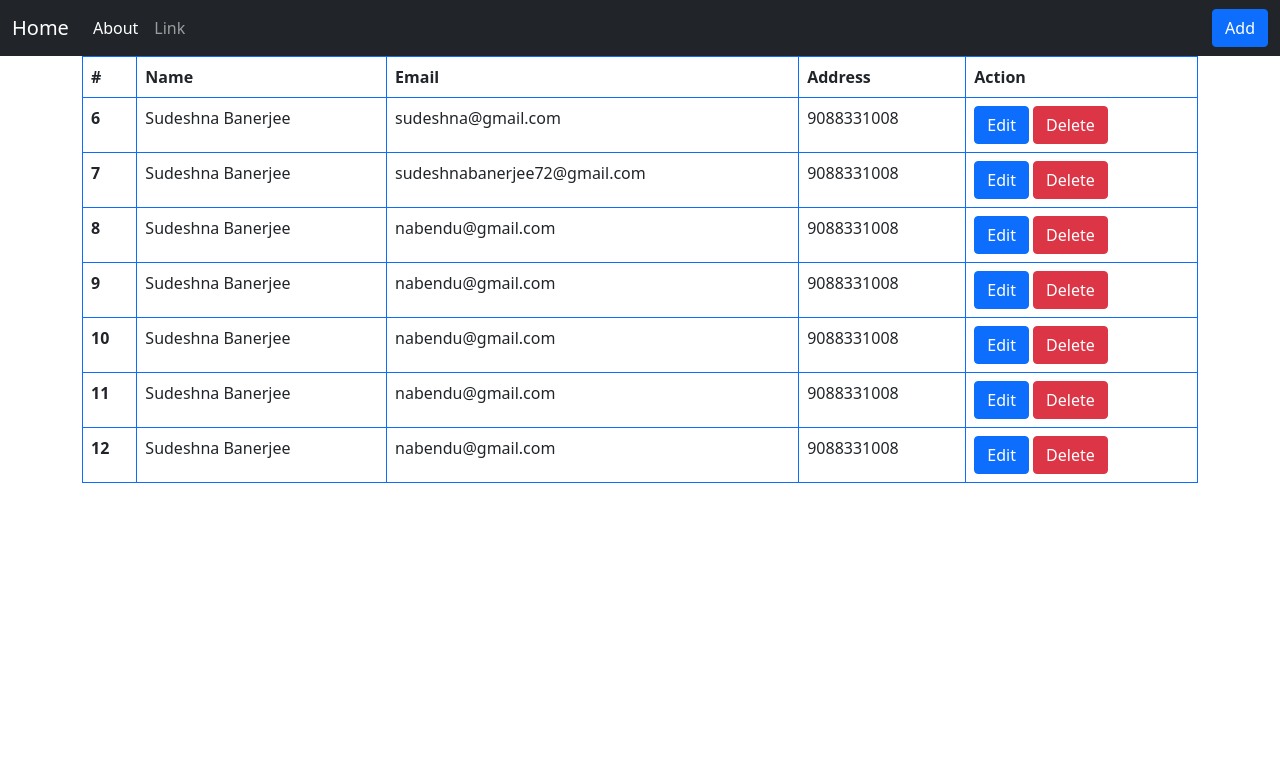
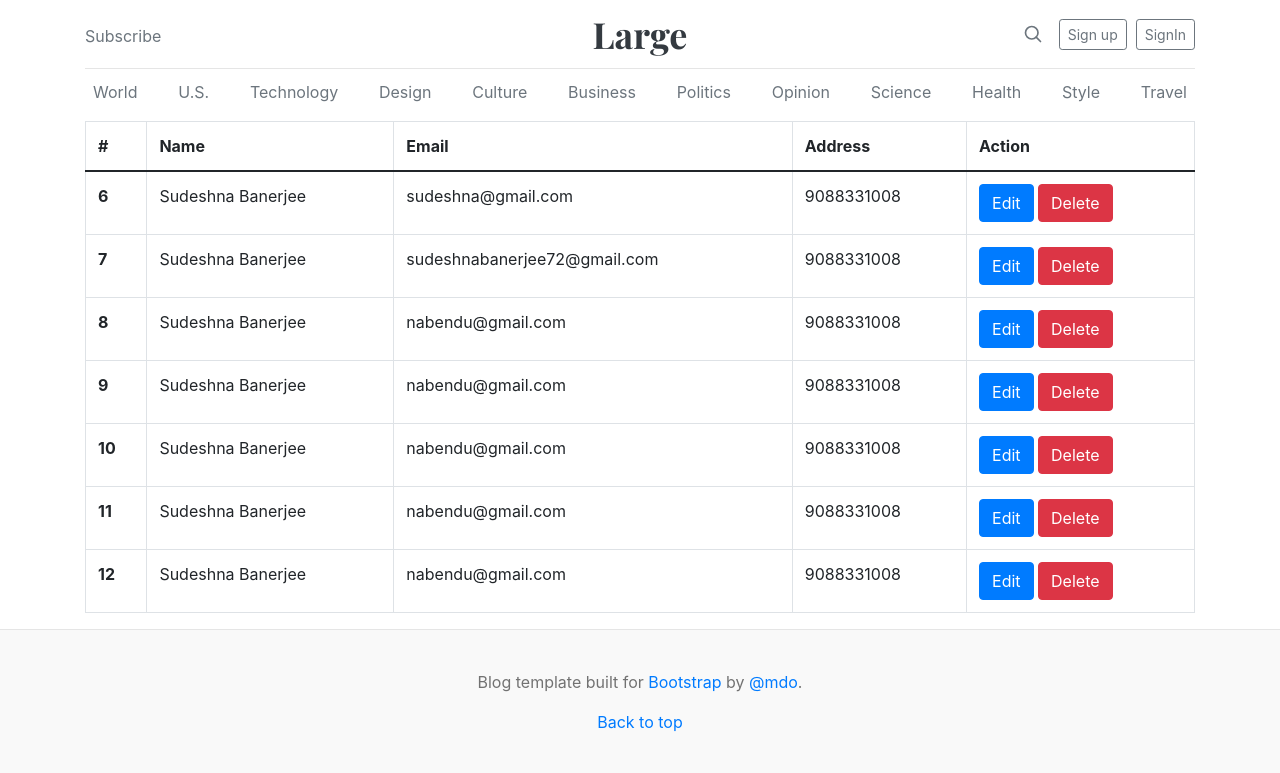
Before and after one commit to sudhunabendu/Django-Crud-Application, a Django app: page / in a window 1280 px wide. Shown: the top 773 px of the page. Run offline with Django 3.2, Linux system fonts and the light colour scheme; data comes from the database, SQL or seed files in the repository; both versions use the stored data as it was after the commit; some libraries are stand-ins or nearby versions.

Commit message:
login, logout and register authentication complete

```diff
--- a/Home/admin.py
+++ b/Home/admin.py
@@ -1,6 +1,8 @@
 from django.contrib import admin
-# from .models import Page
-# # Register your models here.
+from .models import *
+# # # Register your models here.
+
+admin.site.register(User)
 
 # @admin.register(Page)
 # class PageAdmin(admin.ModelAdmin):
--- a/Home/models.py
+++ b/Home/models.py
@@ -6,6 +6,12 @@
     name=models.CharField(max_length=100)
     email=models.CharField(max_length=100)
     address=models.TextField()
+
+
+class User(models.Model):
+    username = models.CharField('username', max_length=100)
+    email = models.CharField('email', max_length=100)
+    password = models.CharField('password', max_length=100)
 
 # class User(models.Model):
 #     user_name = models.CharField(max_length=70)
--- a/Home/urls.py
+++ b/Home/urls.py
@@ -8,7 +8,12 @@
     path('about', views.about , name='about'),
     path('update/<int:id>', views.update , name='update'),
     path('delete/<int:id>', views.delete , name='delete'),
-    path('one', views.addshow, name='addshow'),
+
+    path('login',views.login, name='login'),
+    path('logout',views.logout, name='logout'),
+    path('signup',views.signup, name='signup'),
+    path('profile',views.profile, name='profile'),
+    # path('one', views.addshow, name='addshow'),
     # path('account/register/',views.register, name='register')
 
 ]
--- a/Home/views.py
+++ b/Home/views.py
@@ -1,6 +1,8 @@
+from django.http.response import HttpResponse
 from django.shortcuts import render,redirect
-from .models import Crud,Page
+from .models import Crud,User
 from django.contrib import messages
+from django.contrib.sessions.models import Session
 
 # Create your views here.
 def home(request):
@@ -38,11 +40,52 @@
     Crud.objects.filter(id=id).delete()
     return redirect('/')
 
-def addshow(request):
+def profile(request):
+   if request.session.has_key('is_logged'):
+     return render(request,'profile.html')
+   else:
+     return redirect('login')
+
+def login(request):
+    if request.session.has_key('is_logged'):
+        return redirect('profile')
+    if request.method == 'POST':
+        username = request.POST['username']
+        password = request.POST['password']
+        # SELECT * from user where username = username and password = password
+        count = User.objects.filter(username=username,password=password).count()
+        if count >0:
+            # return HttpResponse("you are authenticated successfully.........")
+            request.session['is_logged'] = True
+            return redirect('profile')
+        else:
+            # return HttpResponse("invalid credential")
+            messages.error(request,'Email Address Or Password Are Invalid')
+            return redirect('login')
+
+    return render(request,'login.html')
+
+def signup(request):
+    if request.session.has_key('is_logged'):
+        return redirect('profile')
     if request.method =='POST':
-        Page_name=request.POST['Page_name']
-        Page_cat=request.POST['Page_cat']
-        page_publish_date=request.POST['page_publish_date']
-        Page.objects.create(Page_name=Page_name,Page_cat=Page_cat,page_publish_date=page_publish_date)
-        messages.success(request,'Data Has Been Added into database')
-    return render(request,'onetoone.html')
+        username=request.POST['username']
+        email=request.POST['email']
+        password=request.POST['password']
+        data = User(username=username,email=email,password=password)
+        data.save()
+        messages.success(request,'Registration Successfull')
+    return render(request,'signup.html')
+
+
+def logout(request):
+    del request.session['is_logged']
+    return redirect('login')
+# def addshow(request):
+#     if request.method =='POST':
+#         Page_name=request.POST['Page_name']
+#         Page_cat=request.POST['Page_cat']
+#         page_publish_date=request.POST['page_publish_date']
+#         Page.objects.create(Page_name=Page_name,Page_cat=Page_cat,page_publish_date=page_publish_date)
+#         messages.success(request,'Data Has Been Added into database')
+#     return render(request,'onetoone.html')
--- /dev/null
+++ b/static/blog.css
@@ -0,0 +1,103 @@
+/* stylelint-disable selector-list-comma-newline-after */
+
+.blog-header {
+  line-height: 1;
+  border-bottom: 1px solid #e5e5e5;
+}
+
+.blog-header-logo {
+  font-family: "Playfair Display", Georgia, "Times New Roman", serif/*rtl:Amiri, Georgia, "Times New Roman", serif*/;
+  font-size: 2.25rem;
+}
+
+.blog-header-logo:hover {
+  text-decoration: none;
+}
+
+h1, h2, h3, h4, h5, h6 {
+  font-family: "Playfair Display", Georgia, "Times New Roman", serif/*rtl:Amiri, Georgia, "Times New Roman", serif*/;
+}
+
+.display-4 {
+  font-size: 2.5rem;
+}
+@media (min-width: 768px) {
+  .display-4 {
+    font-size: 3rem;
+  }
+}
+
+.nav-scroller {
+  position: relative;
+  z-index: 2;
+  height: 2.75rem;
+  overflow-y: hidden;
+}
+
+.nav-scroller .nav {
+  display: flex;
+  flex-wrap: nowrap;
+  padding-bottom: 1rem;
+  margin-top: -1px;
+  overflow-x: auto;
+  text-align: center;
+  white-space: nowrap;
+  -webkit-overflow-scrolling: touch;
+}
+
+.nav-scroller .nav-link {
+  padding-top: .75rem;
+  padding-bottom: .75rem;
+  font-size: .875rem;
+}
+
+.card-img-right {
+  height: 100%;
+  border-radius: 0 3px 3px 0;
+}
+
+.flex-auto {
+  flex: 0 0 auto;
+}
+
+.h-250 { height: 250px; }
+@media (min-width: 768px) {
+  .h-md-250 { height: 250px; }
+}
+
+/* Pagination */
+.blog-pagination {
+  margin-bottom: 4rem;
+}
+.blog-pagination > .btn {
+  border-radius: 2rem;
+}
+
+/*
+ * Blog posts
+ */
+.blog-post {
+  margin-bottom: 4rem;
+}
+.blog-post-title {
+  margin-bottom: .25rem;
+  font-size: 2.5rem;
+}
+.blog-post-meta {
+  margin-bottom: 1.25rem;
+  color: #727272;
+}
+
+/*
+ * Footer
+ */
+.blog-footer {
+  padding: 2.5rem 0;
+  color: #727272;
+  text-align: center;
+  background-color: #f9f9f9;
+  border-top: .05rem solid #e5e5e5;
+}
+.blog-footer p:last-child {
+  margin-bottom: 0;
+}
--- a/templates/base.html
+++ b/templates/base.html
@@ -7,16 +7,39 @@
 
     <!-- Bootstrap CSS -->
     <link href="https://cdn.jsdelivr.net/npm/bootstrap@5.0.2/dist/css/bootstrap.min.css" rel="stylesheet" integrity="sha384-EVSTQN3/azprG1Anm3QDgpJLIm9Nao0Yz1ztcQTwFspd3yD65VohhpuuCOmLASjC" crossorigin="anonymous">
+    <link href="../assets/dist/css/bootstrap.min.css" rel="stylesheet">
+    <title>Crud Application Using Django</title>
+    <style>
+      .bd-placeholder-img {
+        font-size: 1.125rem;
+        text-anchor: middle;
+        -webkit-user-select: none;
+        -moz-user-select: none;
+        user-select: none;
+      }
 
-    <title>Crud Application Using Django</title>
+      @media (min-width: 768px) {
+        .bd-placeholder-img-lg {
+          font-size: 3.5rem;
+        }
+      }
+    </style>
+
+    <link href="https://fonts.googleapis.com/css?family=Playfair&#43;Display:700,900&amp;display=swap" rel="stylesheet">
+    <!-- Custom styles for this template -->
+    <link href="blog.css" rel="stylesheet">
   </head>
   <body>
-      {% include 'header.html' %}
-
+  {% include 'header.html' %}
    {% block container %}
 
+
+
    {% endblock  %}
-    <script src="https://cdn.jsdelivr.net/npm/bootstrap@5.0.2/dist/js/bootstrap.bundle.min.js" integrity="sha384-MrcW6ZMFYlzcLA8Nl+NtUVF0sA7MsXsP1UyJoMp4YLEuNSfAP+JcXn/tWtIaxVXM" crossorigin="anonymous"></script>
+
+   {% include 'footer.html' %}
+
+  <script src="https://cdn.jsdelivr.net/npm/bootstrap@5.0.2/dist/js/bootstrap.bundle.min.js" integrity="sha384-MrcW6ZMFYlzcLA8Nl+NtUVF0sA7MsXsP1UyJoMp4YLEuNSfAP+JcXn/tWtIaxVXM" crossorigin="anonymous"></script>
 
 
   </body>
--- /dev/null
+++ b/templates/footer.html
@@ -0,0 +1,6 @@
+<footer class="blog-footer">
+    <p>Blog template built for <a href="https://getbootstrap.com/">Bootstrap</a> by <a href="https://twitter.com/mdo">@mdo</a>.</p>
+    <p>
+      <a href="#">Back to top</a>
+    </p>
+  </footer>
--- a/templates/header.html
+++ b/templates/header.html
@@ -1,19 +1,37 @@
-<nav class="navbar navbar-expand-lg navbar-dark bg-dark">
-    <div class="container-fluid">
-      <a class="navbar-brand" href="/">Home</a>
-      <button class="navbar-toggler" type="button" data-bs-toggle="collapse" data-bs-target="#navbarSupportedContent" aria-controls="navbarSupportedContent" aria-expanded="false" aria-label="Toggle navigation">
-        <span class="navbar-toggler-icon"></span>
-      </button>
-      <div class="collapse navbar-collapse" id="navbarSupportedContent">
-        <ul class="navbar-nav me-auto mb-2 mb-lg-0">
-          <li class="nav-item">
-            <a class="nav-link active" aria-current="page" href="/about">About</a>
-          </li>
-          <li class="nav-item">
-            <a class="nav-link" href="#">Link</a>
-          </li>
-        </ul>
-        <a href="/add" class="btn btn-primary" >Add</a>
+<div class="container">
+  <header class="blog-header py-3">
+    <div class="row flex-nowrap justify-content-between align-items-center">
+      <div class="col-4 pt-1">
+        <a class="link-secondary" href="#">Subscribe</a>
+      </div>
+      <div class="col-4 text-center">
+        <a class="blog-header-logo text-dark" href="#">Large</a>
+      </div>
+      <div class="col-4 d-flex justify-content-end align-items-center">
+        <a class="link-secondary" href="#" aria-label="Search">
+          <svg xmlns="http://www.w3.org/2000/svg" width="20" height="20" fill="none" stroke="currentColor" stroke-linecap="round" stroke-linejoin="round" stroke-width="2" class="mx-3" role="img" viewBox="0 0 24 24"><title>Search</title><circle cx="10.5" cy="10.5" r="7.5"/><path d="M21 21l-5.2-5.2"/></svg>
+        </a>
+        <a class="btn btn-sm btn-outline-secondary" href="{% url 'signup' %}">Sign up</a>
+        &nbsp;&nbsp;
+        <a class="btn btn-sm btn-outline-secondary" href="{% url 'login' %}">SignIn</a>
       </div>
     </div>
-  </nav>
+  </header>
+
+  <div class="nav-scroller py-1 mb-2">
+    <nav class="nav d-flex justify-content-between">
+      <a class="p-2 link-secondary" href="#">World</a>
+      <a class="p-2 link-secondary" href="#">U.S.</a>
+      <a class="p-2 link-secondary" href="#">Technology</a>
+      <a class="p-2 link-secondary" href="#">Design</a>
+      <a class="p-2 link-secondary" href="#">Culture</a>
+      <a class="p-2 link-secondary" href="#">Business</a>
+      <a class="p-2 link-secondary" href="#">Politics</a>
+      <a class="p-2 link-secondary" href="#">Opinion</a>
+      <a class="p-2 link-secondary" href="#">Science</a>
+      <a class="p-2 link-secondary" href="#">Health</a>
+      <a class="p-2 link-secondary" href="#">Style</a>
+      <a class="p-2 link-secondary" href="#">Travel</a>
+    </nav>
+  </div>
+</div>
```
Also changed, not shown: static/blog.rtl.css (added, +103 -0 lines), templates/login.html (added, +36 -0 lines), templates/profile.html (added, +149 -0 lines), templates/signup.html (added, +59 -0 lines), Home/migrations/0003_auto_20211205_2134.py (added), db.sqlite3.
